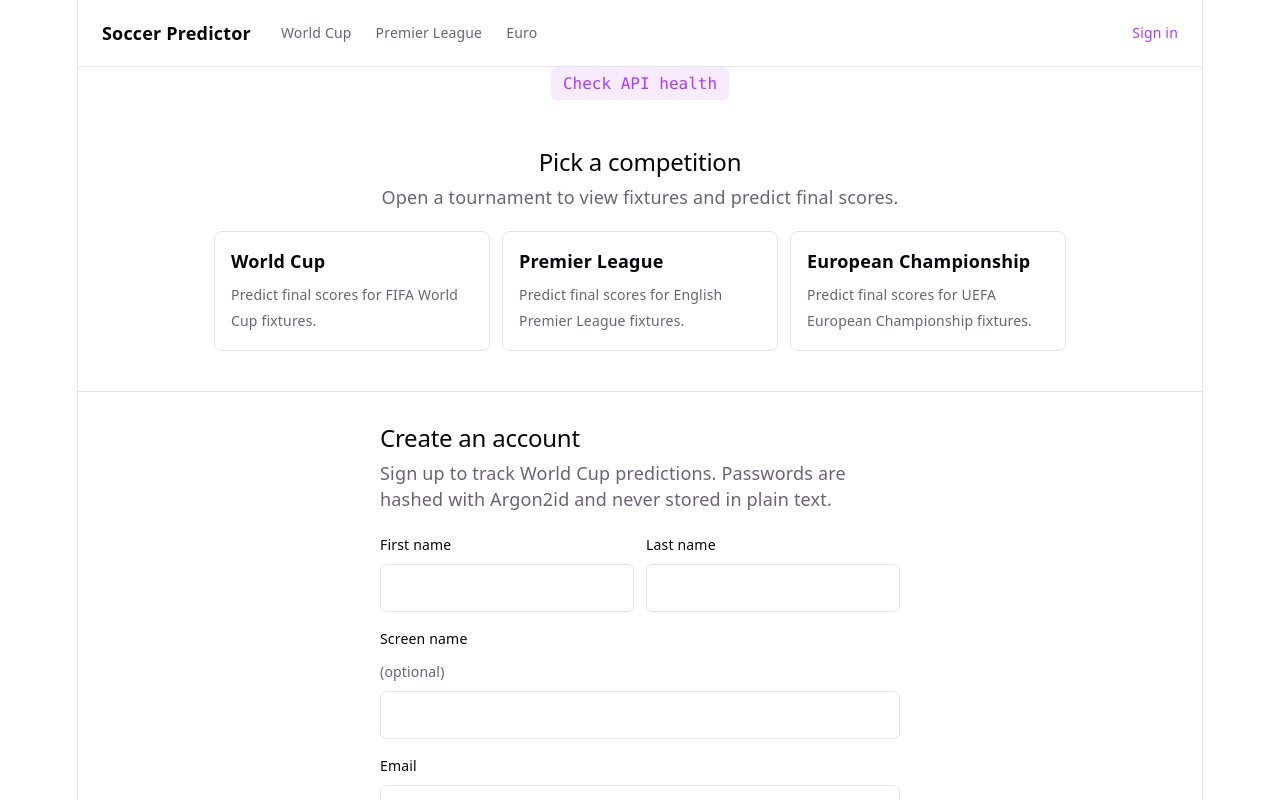
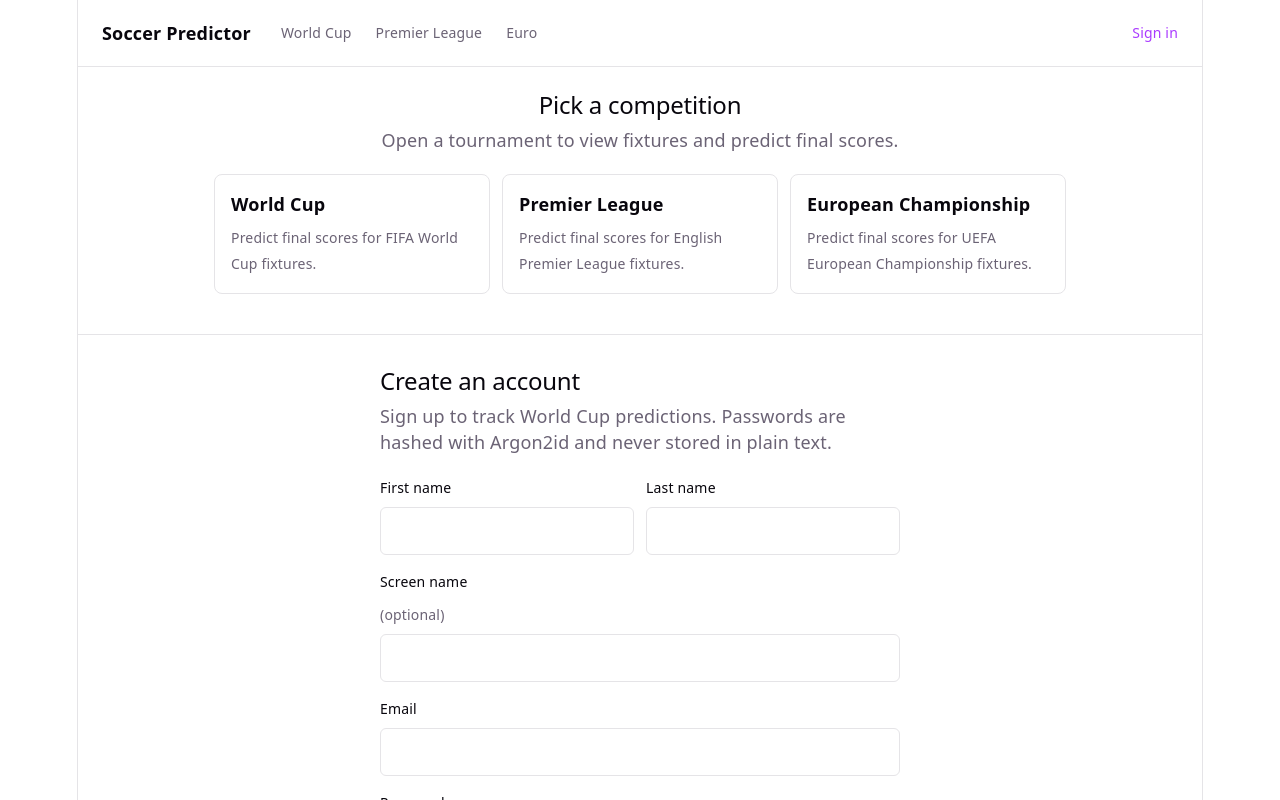
Before and after one commit to dionleung14/soccer-predictor-game, a React (Vite) app in the folder client/: page / in a window 1280 px wide. Shown: the top 800 px of the page. Built offline with nearby package versions, Linux system fonts and the light colour scheme; no server answers; the HTML template or start-up script is replaced by a standard one.

Commit message:
removed api health button

```diff
--- a/client/src/pages/HomePage.jsx
+++ b/client/src/pages/HomePage.jsx
@@ -1,37 +1,37 @@
 import { Link } from 'react-router-dom'
-import { useState } from 'react'
+// import { useState } from 'react'
 import SignupForm from '../components/SignupForm'
 import { COMPETITIONS } from '../competitions'
 
 export default function HomePage() {
-  const [healthStatus, setHealthStatus] = useState(null)
-  const [healthLoading, setHealthLoading] = useState(false)
+  // const [healthStatus, setHealthStatus] = useState(null)
+  // const [healthLoading, setHealthLoading] = useState(false)
 
-  const checkServerHealth = async () => {
-    setHealthLoading(true)
-    setHealthStatus(null)
-    try {
-      const res = await fetch('/api/health', { credentials: 'include' })
-      const data = await res.json()
-      setHealthStatus({
-        ok: res.ok && data.ok,
-        message: res.ok
-          ? `Server OK · ${data.service} · db ${data.database}`
-          : `Health check failed (${res.status})${data.detail ? ` · ${data.detail}` : ''}`,
-      })
-    } catch (err) {
-      setHealthStatus({
-        ok: false,
-        message: `Server unreachable · ${err instanceof Error ? err.message : String(err)}`,
-      })
-    } finally {
-      setHealthLoading(false)
-    }
-  }
+  // const checkServerHealth = async () => {
+  //   setHealthLoading(true)
+  //   setHealthStatus(null)
+  //   try {
+  //     const res = await fetch('/api/health', { credentials: 'include' })
+  //     const data = await res.json()
+  //     setHealthStatus({
+  //       ok: res.ok && data.ok,
+  //       message: res.ok
+  //         ? `Server OK · ${data.service} · db ${data.database}`
+  //         : `Health check failed (${res.status})${data.detail ? ` · ${data.detail}` : ''}`,
+  //     })
+  //   } catch (err) {
+  //     setHealthStatus({
+  //       ok: false,
+  //       message: `Server unreachable · ${err instanceof Error ? err.message : String(err)}`,
+  //     })
+  //   } finally {
+  //     setHealthLoading(false)
+  //   }
+  // }
 
   return (
     <>
-      <section id="center">
+      {/* <section id="center">
         <button
           type="button"
           className="counter"
@@ -51,7 +51,7 @@
             {healthStatus.message}
           </p>
         )}
-      </section>
+      </section> */}
 
       <section className="home-competitions">
         <h2>Pick a competition</h2>
```
